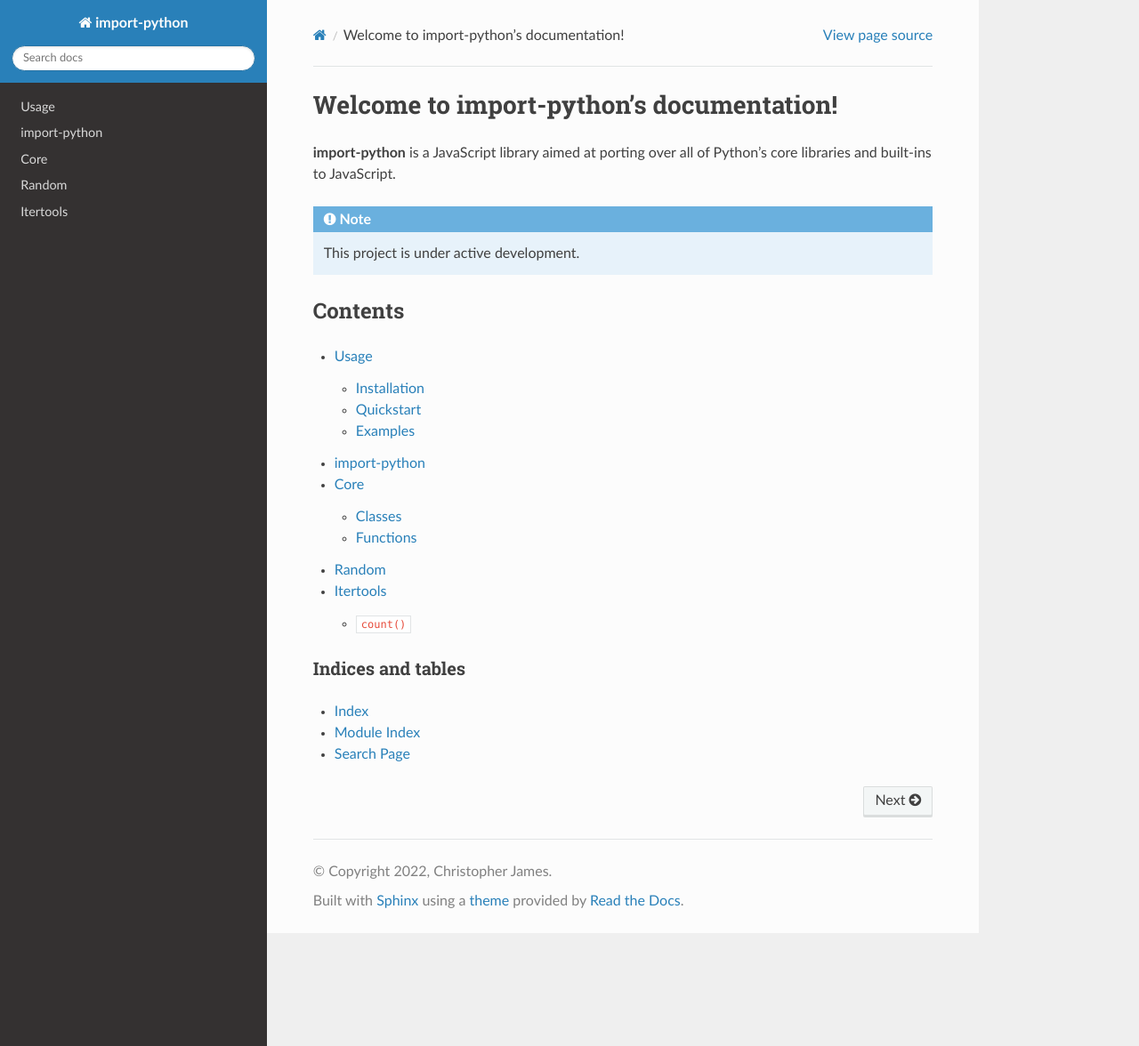
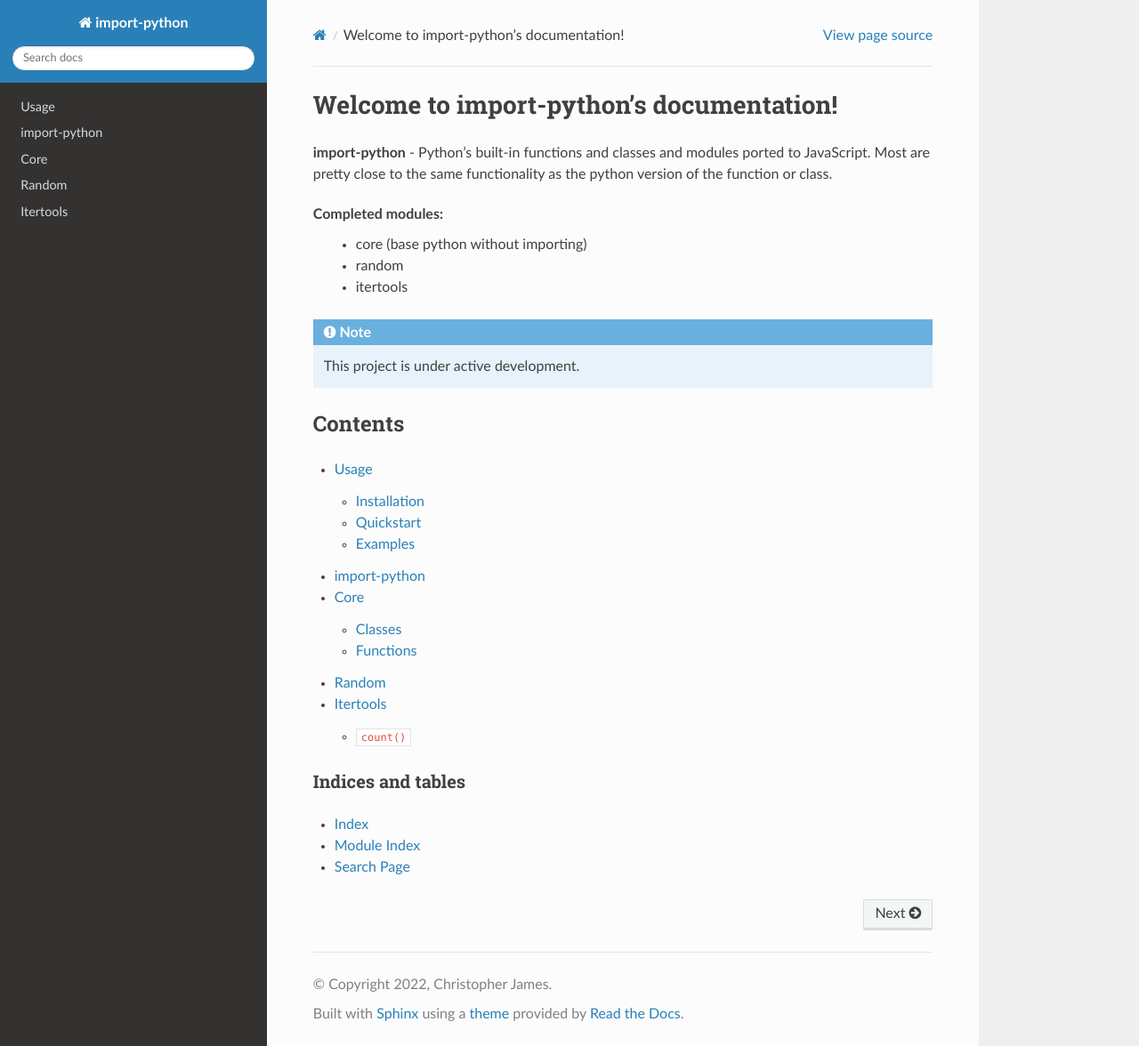
Before and after one commit to Mindful-Developer/import-python, a Sphinx documentation site: the page built from docs/index.rst, in a window 1280 px wide and 1176 px high. Shown: the whole window at 89% size. Built offline with Sphinx 7.4.7 and the Read the Docs theme 2.0.0, drawn with Linux system fonts in a browser that asks for light colours.

Commit message:
updated readme, docs readme and incremented version number

```diff
--- a/docs/index.rst
+++ b/docs/index.rst
@@ -2,8 +2,14 @@
 Welcome to import-python's documentation!
 =========================================
 
-**import-python** is a JavaScript library aimed at porting over all of Python's
-core libraries and built-ins to JavaScript.
+**import-python** - Python's built-in functions and classes and modules ported to
+JavaScript. Most are pretty close to the same functionality as the python version
+of the function or class.
+
+Completed modules:
+  - core (base python without importing)
+  - random
+  - itertools
 
 .. note::
 
--- a/package.json
+++ b/package.json
@@ -1,6 +1,6 @@
 {
   "name": "import-python",
-  "version": "2.1.0",
+  "version": "2.1.1",
   "description": "Python built-in functions and classes in JavaScript with no dependencies",
   "main": "import-python.js",
   "scripts": {
```
Also changed, not shown: README.md (+7 -1 lines).
